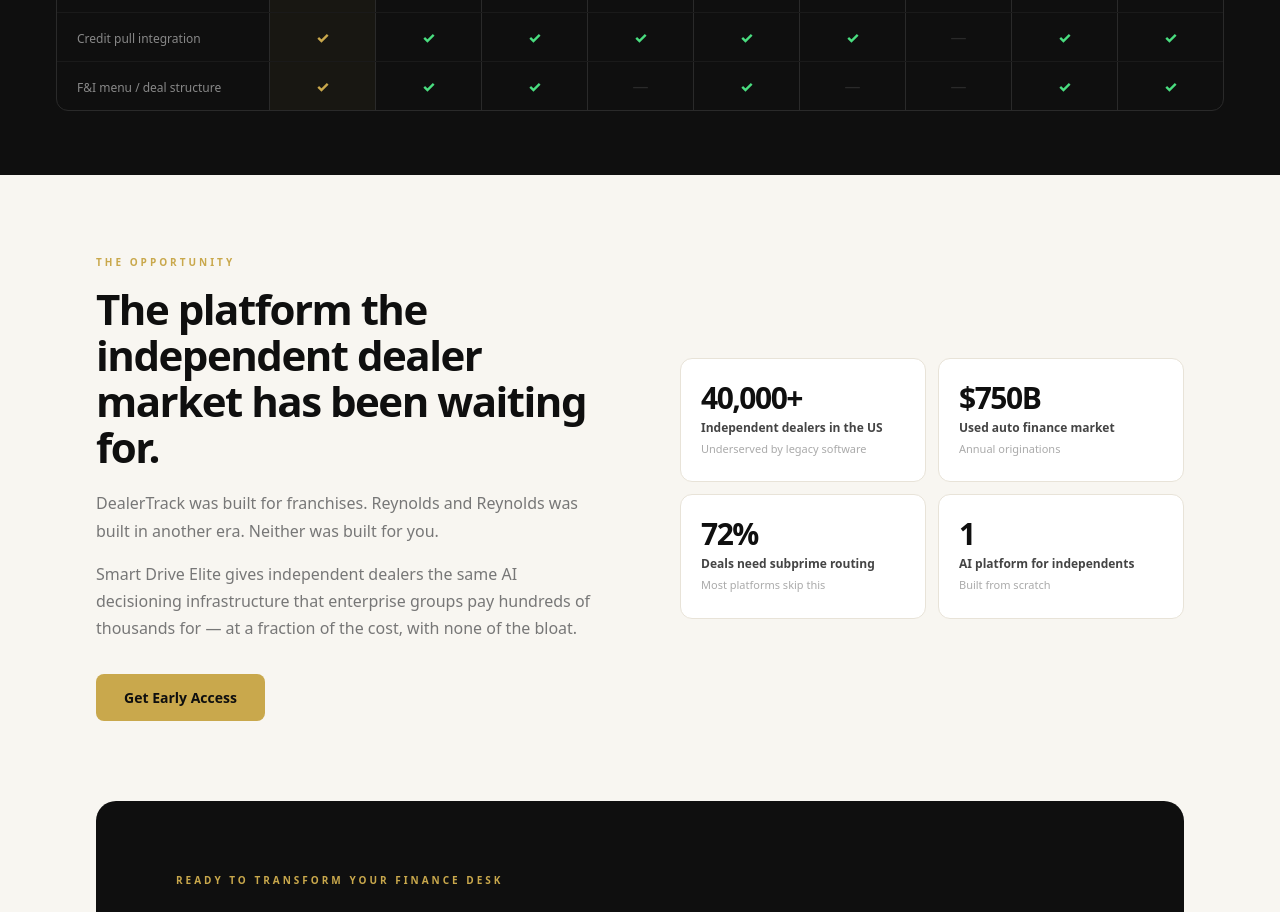
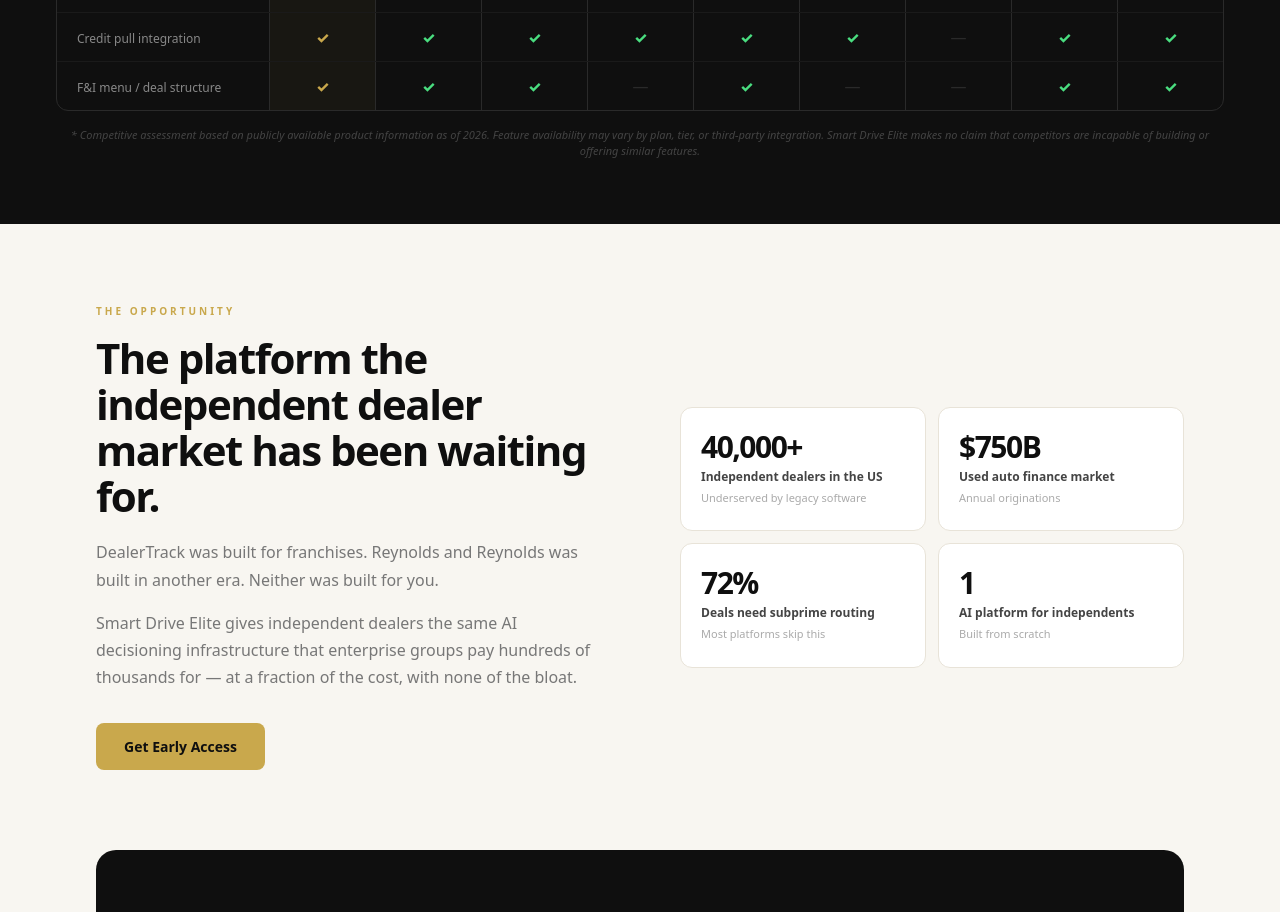
Before and after one commit to dliber13/smart-drive, a Next.js app: page / in a window 1280 px wide. Shown: the part 3720-4632 px from the top of the page. Built offline with nearby package versions, Linux system fonts and the light colour scheme.

Commit message:
Add legal disclaimer to comparison table

```diff
--- a/src/app/page.tsx
+++ b/src/app/page.tsx
@@ -218,6 +218,9 @@ export default function HomePage() {
               ))}
             </div>
           </div>
+          <div style={{ marginTop: 16, textAlign: "center" }}>
+            <p style={{ fontSize: 11, color: "#444", fontStyle: "italic" }}>* Competitive assessment based on publicly available product information as of 2026. Feature availability may vary by plan, tier, or third-party integration. Smart Drive Elite makes no claim that competitors are incapable of building or offering similar features.</p>
+          </div>
         </div>
       </section>
       <section id="opportunity" style={{ maxWidth: 1200, margin: "0 auto", padding: "80px 56px" }}>
```
